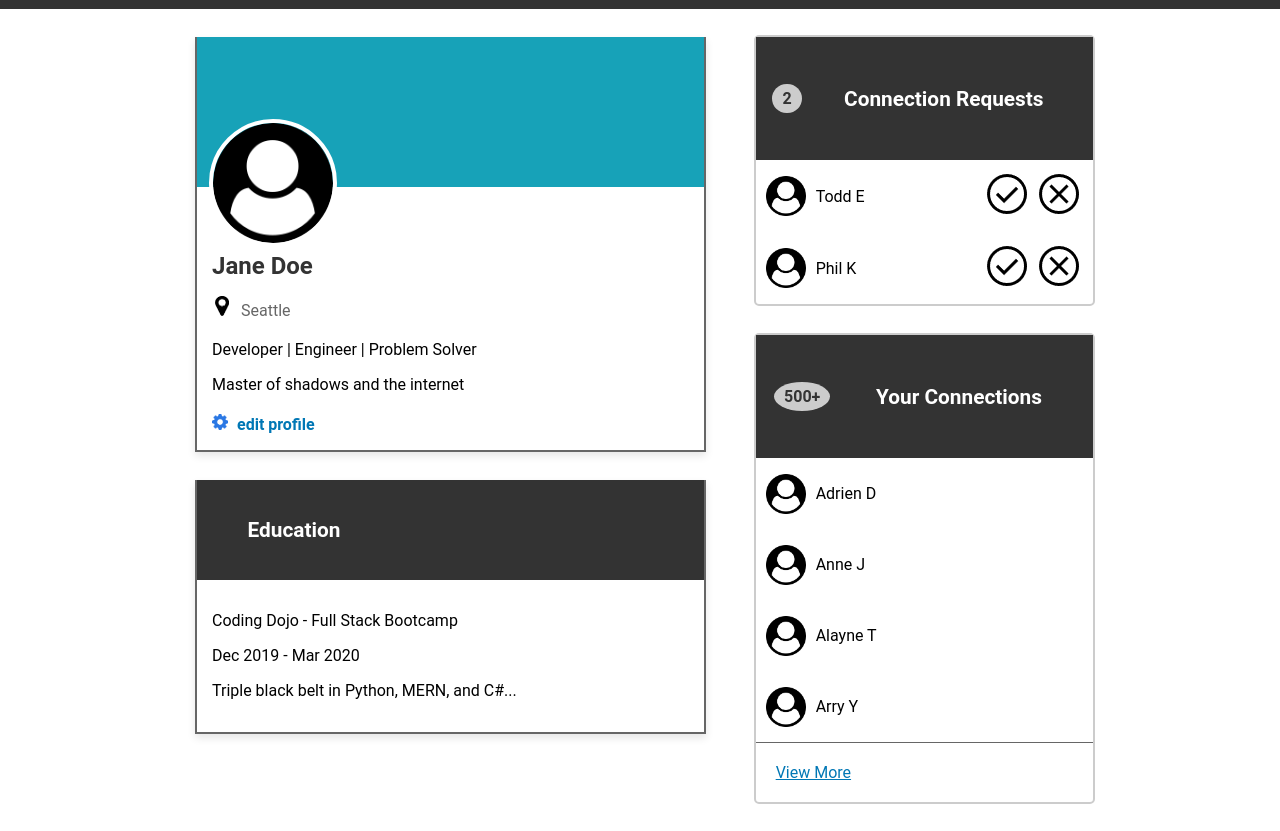
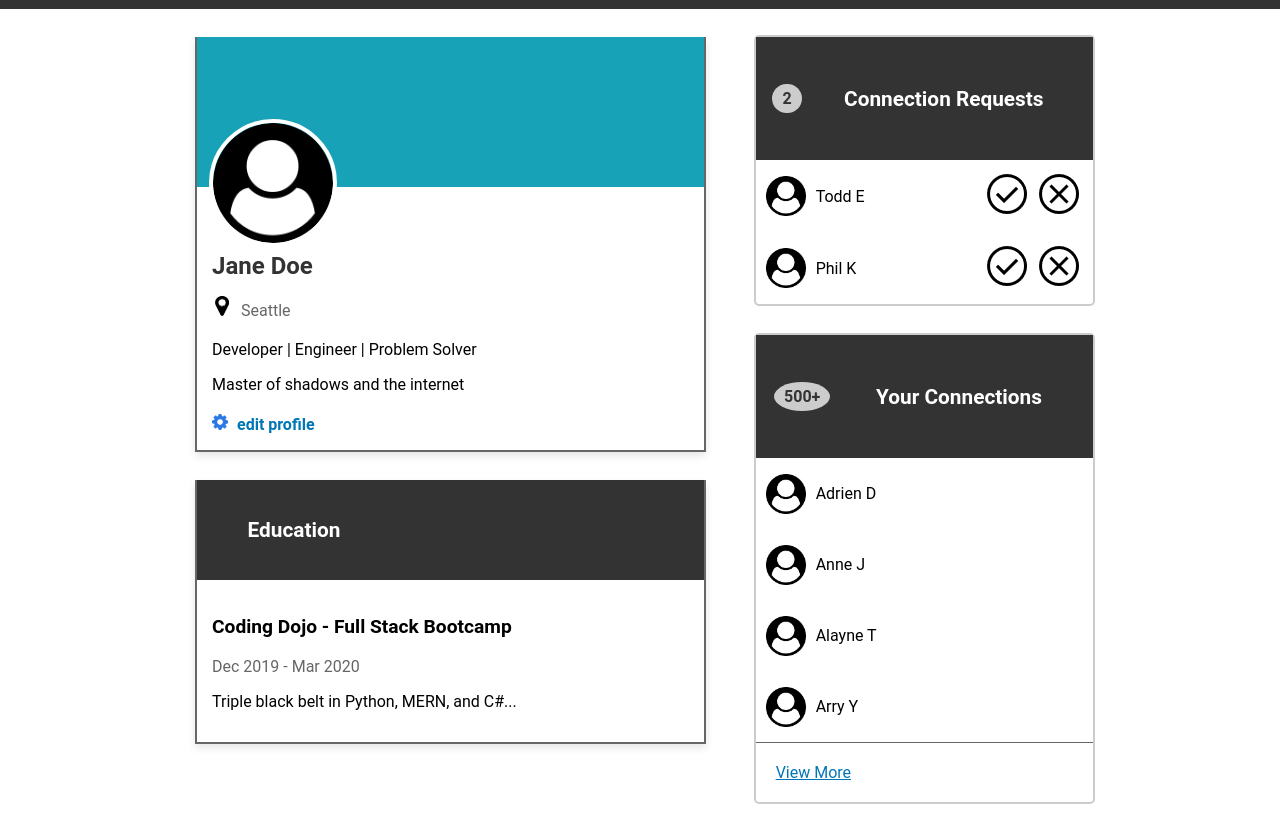
Before and after one commit to Nestordeveloper/pagina-perfil, a plain HTML site: page index.html in a window 1280 px wide. Shown: the part 90-921 px from the top of the page. Drawn offline with Linux system fonts and the light colour scheme.

Commit message:
Actividad Core - página de perfil - Completada

```diff
--- a/styles/styles.css
+++ b/styles/styles.css
@@ -137,6 +137,14 @@ li {
 .content {
     padding: 3%;
 }
+
+.education {
+    font-weight: bold;
+    font-size: 1.2em;
+}
+.date {
+    color: #666;
+}
 /* Conexiones */
 h2 {
     font-size: 1.3em;
```
